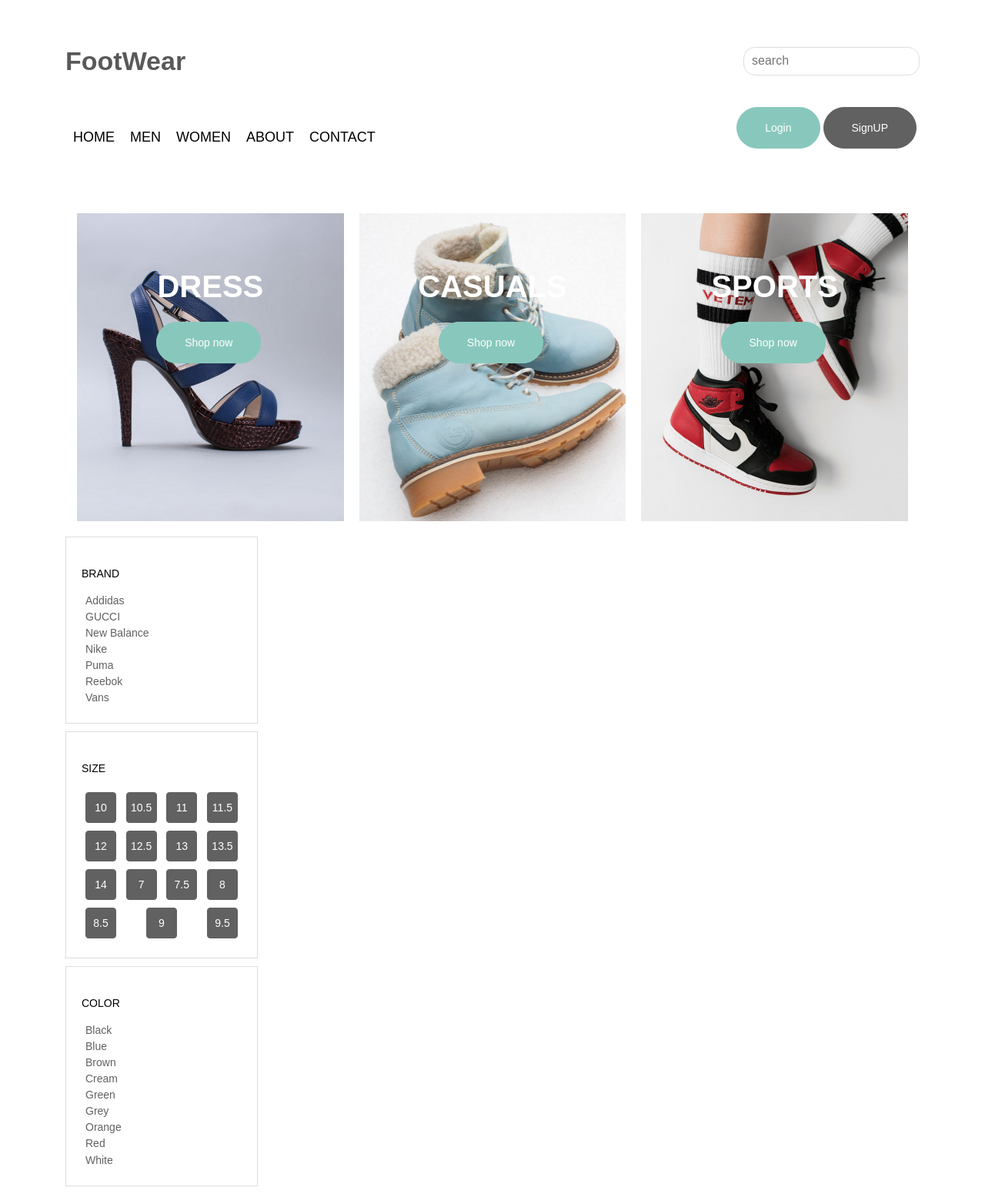
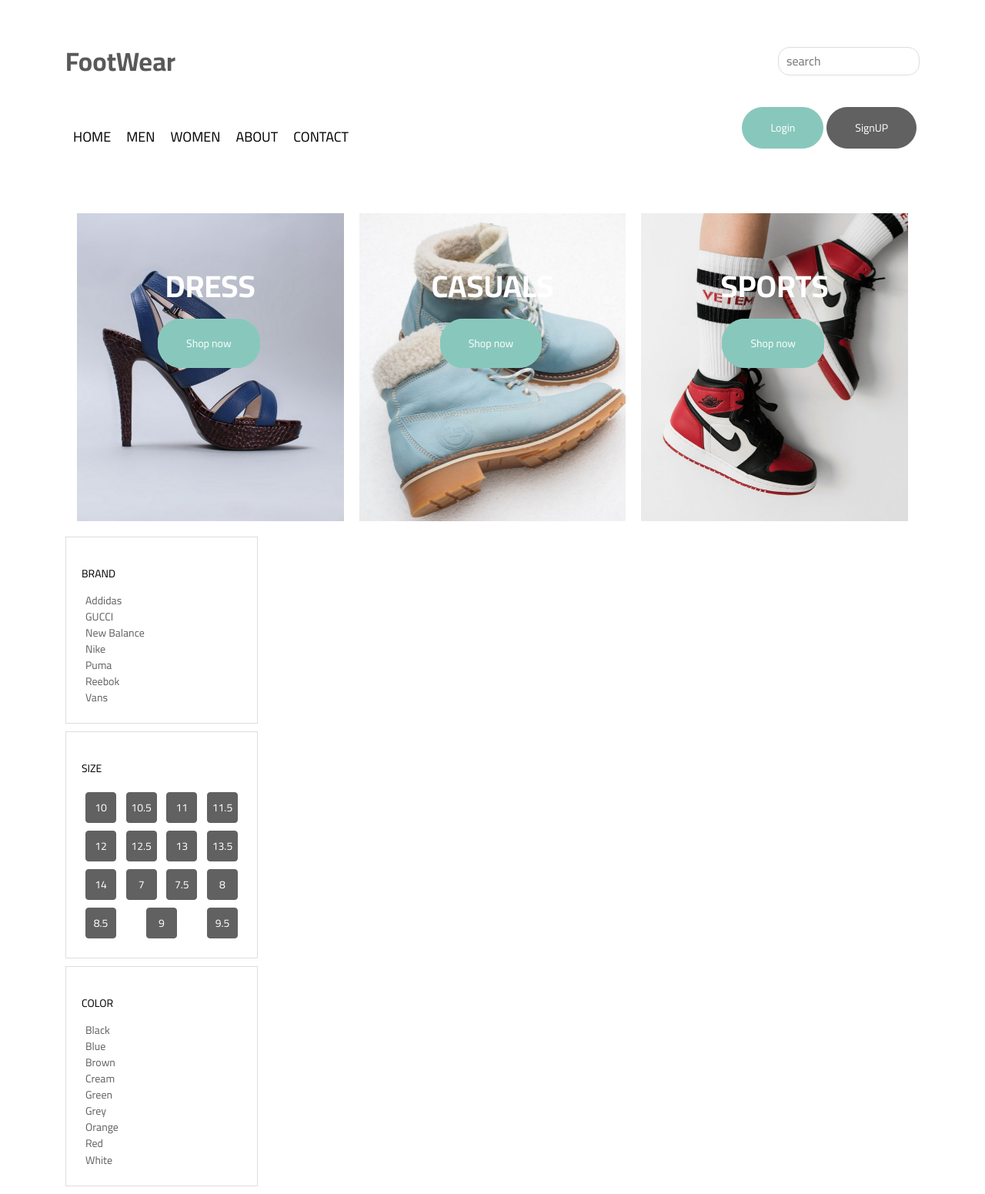
Before and after one commit to mostafanasser2000/Footwear, a Django app: page / in a window 1280 px wide. Shown: the whole page at 77% size. Run offline with Django 4.2, Linux system fonts and the light colour scheme; data comes from the database, SQL or seed files in the repository; data that the repository does not hold is empty.

Commit message:
update some styles

```diff
--- a/static/css/base.css
+++ b/static/css/base.css
@@ -27,9 +27,10 @@ a {
 
 body {
   background-color: #fff;
-  font-family: "Cairo", sans-serif;
+  font-family: "R", sans-serif;
   margin: 0;
   padding: 0;
+  font-family: "Cairo", sans-serif;
 }
 
 /* Container */
@@ -264,6 +265,9 @@ main .page .sidebar .box ul li a:hover {
 }
 
 main .page .products {
+  display: grid;
+  grid-template-columns: repeat(auto-fill, minmax(250px, 1fr));
+  gap: 20px;
 }
 
 main .page .products .card {
--- a/templates/base.html
+++ b/templates/base.html
@@ -6,8 +6,8 @@
     <meta http-equiv="X-UA-Compatible" content="IE=edge" />
     <meta name="viewport" content="width=device-width, initial-scale=1.0" />
     <!-- Google fonts -->
-    <link rel="preconnect" href="https://fonts.googleapis.com" />
-    <link rel="preconnect" href="https://fonts.gstatic.com" crossorigin />
+    <link href="https://fonts.googleapis.com/css2?family=Cairo:wght@400;500;700&display=swap" rel="stylesheet">
+    <!-- custom css files -->
     <link rel="stylesheet" href="{% static 'css/normalize.css' %}" />
     <link rel="stylesheet" href="{% static 'css/base.css' %}" />
     <!-- Font awesome icons -->
```
